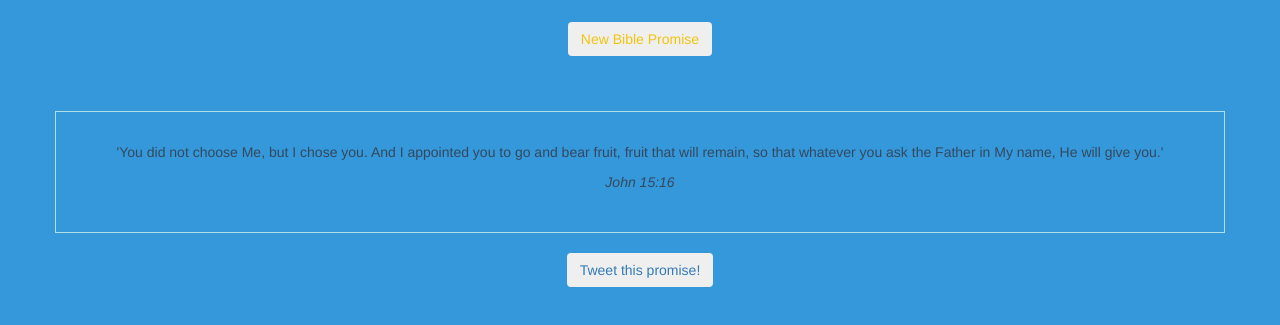
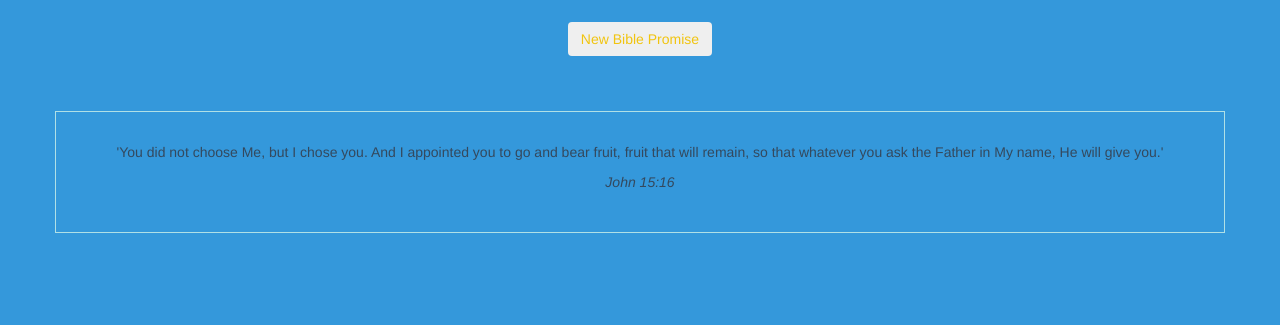
Before and after one commit to mgdeveloper1406/versesmachine, a plain HTML site: page index.html in a window 1280 px wide. Shown: the part 121-446 px from the top of the page. Drawn offline with nearby package versions, Linux system fonts and the light colour scheme.

Commit message:
Update index.html

```diff
--- a/index.html
+++ b/index.html
@@ -3,7 +3,7 @@
 <html>
 
 <head>
-  <title>Random Quote Machine</title>
+  <title>Verse for today</title>
   <meta charset="utf-8">
   <meta name="viewport" content="width=device-width, initial-scale=1">
   <link rel="stylesheet" href="https://maxcdn.bootstrapcdn.com/bootstrap/3.3.7/css/bootstrap.min.css">
@@ -24,12 +24,6 @@
     <p id="quote">'You did not choose Me, but I chose you. And I appointed you to go and bear fruit, fruit that will remain, so that whatever you ask the Father in My name, He will give you.'</p>
     <p id="author"><i> John 15:16</i></p>
   </div>
-  <br>
-  <div class="Twitter">
-    <a class="twitter-share-button" href="https://twitter.com/intent/tweet/?text=" data-size="large" target="_blank">
-  <button type="button" class="btn" id="tweet_btn">Tweet this promise!</button></a>
-  </div>
-</div>
 
 
 <!--The scripts :-->
```
